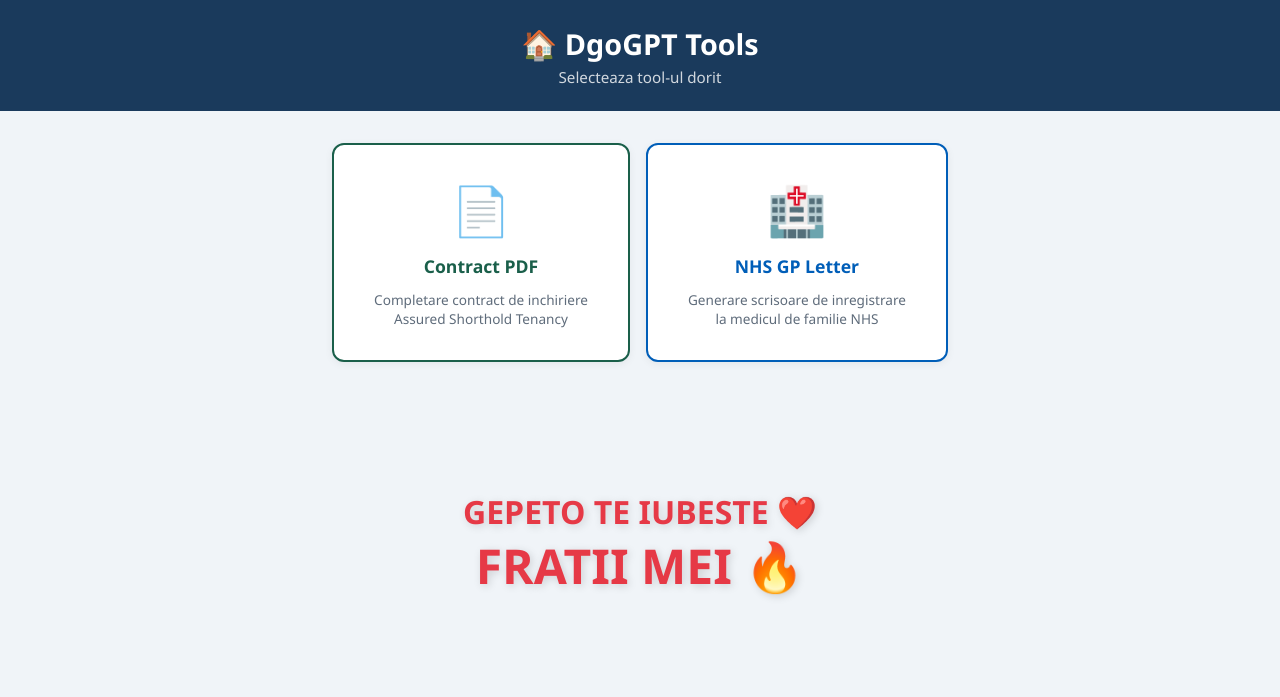
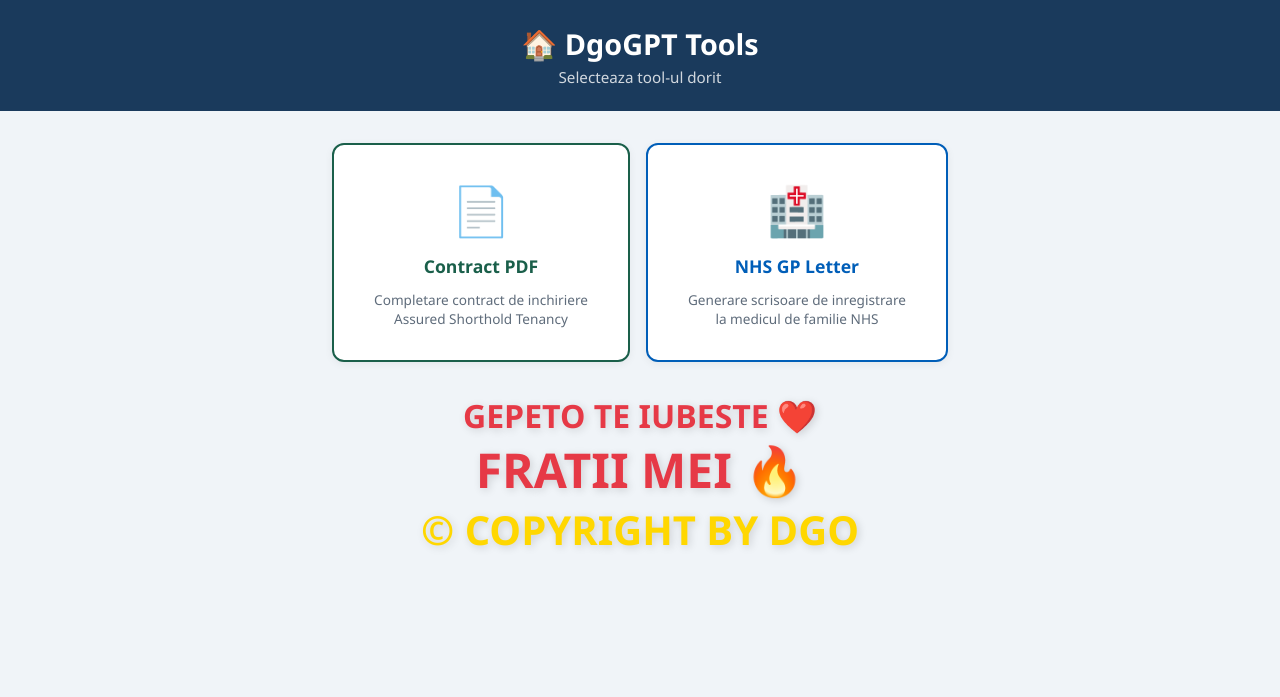
Before and after one commit to qtir77-sudo/contract-app, a plain HTML site: page index.html in a window 1280 px wide. Drawn offline with Linux system fonts and the light colour scheme.

Commit message:
Update index.html

```diff
--- a/index.html
+++ b/index.html
@@ -85,8 +85,7 @@
   </a>
 </div>
 
-<footer><footer style="font-size:2rem; font-weight:900; color:#e63946; text-shadow:2px 2px 8px rgba(0,0,0,0.15);"><footer style="font-size:2rem; font-weight:900; color:#e63946; text-shadow:2px 2px 8px rgba(0,0,0,0.15); text-align:center; padding:2rem;">GEPETO TE IUBESTE ❤️<br><span style="font-size:3rem;">FRATII MEI 🔥</span></footer>
-</footer></footer>
+<footer style="font-size:2rem; font-weight:900; color:#e63946; text-shadow:2px 2px 8px rgba(0,0,0,0.15); text-align:center; padding:2rem;">GEPETO TE IUBESTE ❤️<br><span style="font-size:3rem;">FRATII MEI 🔥</span><br><span style="font-size:2.5rem; color:#FFD700;">© COPYRIGHT BY DGO</span></footer></footer></footer>
 
 </body>
 </html>
```
